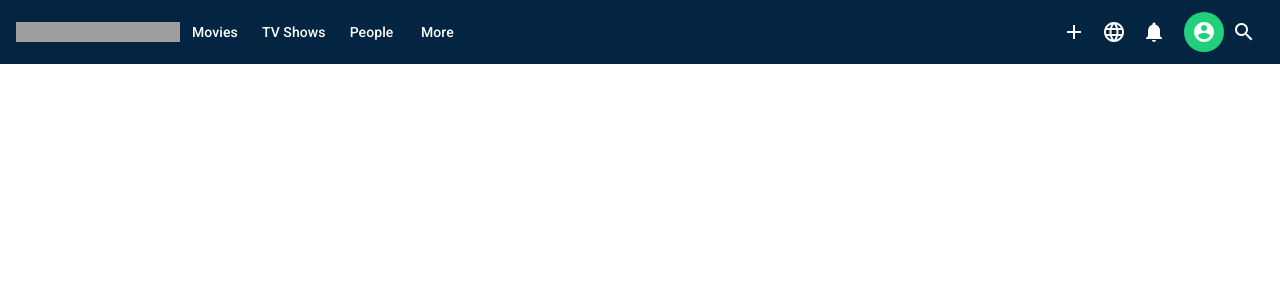
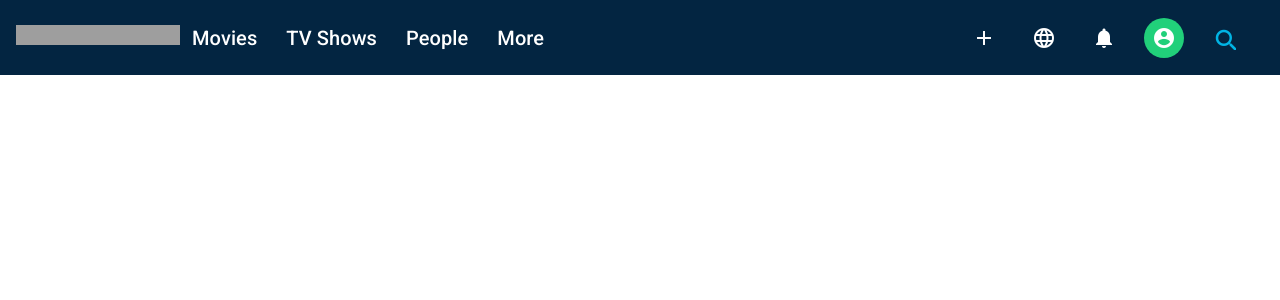
Before and after one commit to Riajul-Alam-BS23/MovieMania, an Angular app: page / in a window 1280 px wide. Shown: the top 300 px of the page. Built offline with nearby package versions, Linux system fonts and the light colour scheme; grey boxes are pictures that could not be loaded.

Commit message:
update header

```diff
--- a/src/app/core/shell/layout/header/header.component.css
+++ b/src/app/core/shell/layout/header/header.component.css
@@ -1,7 +1,7 @@
 .tmdb-header {
     background-color: #032541;
     color: white;
-    height: 64px;
+    height: 75px;
 }
 
 .logo {
@@ -15,13 +15,14 @@
 
 mat-toolbar button {
     color: white;
+    font-size: 20px;
+    margin-right: 5px;
+
 }
 
 .profile-button {
     background-color: #21d07a;
     border-radius: 50%;
-    padding: 8px;
-    margin-left: 10px;
 }
 
 
@@ -33,3 +34,15 @@ mat-toolbar button {
     width: 170px !important;
     background-color: #f6f6f6 !important;
 }
+
+.search-icon {
+    color: #01b4e4;
+    font-size: 30px;
+}
+
+.nav-icon button {
+    margin-right: 20px;
+}
+
+
+/* Search */
--- a/src/app/core/shell/layout/header/header.component.html
+++ b/src/app/core/shell/layout/header/header.component.html
@@ -1,22 +1,53 @@
 <mat-toolbar color="primary" class="tmdb-header">
+    <a routerLink="/home">
       <img src="https://www.themoviedb.org/assets/2/v4/logos/v2/blue_short-8e7b30f73a4020692ccca9c88bafe5dcb6f8a62a4c6bc55cd9ba82bb2cd95f6c.svg"
            alt="TMDB Logo" class="logo">
-    <button mat-button [matMenuTriggerFor]="moviesMenu">Movies</button>
+    </a>
+    <button  mat-button #moviesMenuTrigger="matMenuTrigger"
+            (mouseover)="moviesMenuTrigger.openMenu()"
+            [matMenuTriggerFor]="moviesMenu" >Movies</button>
     <mat-menu #moviesMenu="matMenu" class="custom-menu-panel">
       <button mat-menu-item class="custom-menu-item">Popular</button>
       <button mat-menu-item class="custom-menu-item">Now Playing</button>
       <button mat-menu-item class="custom-menu-item">Upcoming</button>
       <button mat-menu-item class="custom-menu-item">Top Rated</button>
     </mat-menu>
-    <button mat-button>TV Shows</button>
-    <button mat-button>People</button>
-    <button mat-button>More</button>
+
+    <button mat-button [matMenuTriggerFor]="tvShowsMenu"
+     #tvShowsMenuTrigger="matMenuTrigger"
+     (mouseover)="tvShowsMenuTrigger.openMenu()"
+    >TV Shows</button>
+    <mat-menu #tvShowsMenu="matMenu" class="custom-menu-panel">
+      <button mat-menu-item class="custom-menu-item">Popular</button>
+      <button mat-menu-item class="custom-menu-item">Airing Today</button>
+      <button mat-menu-item class="custom-menu-item">On TV</button>
+      <button mat-menu-item class="custom-menu-item">Top Rated</button>
+    </mat-menu>
+
+    <button mat-button [matMenuTriggerFor]="peopleMenu">People</button>
+    <mat-menu #peopleMenu="matMenu"class="custom-menu-panel">
+      <button mat-menu-item class="custom-menu-item">Popular People</button>
+    </mat-menu>
+
+    <button mat-button [matMenuTriggerFor]="moreMenu">More</button>
+    <mat-menu #moreMenu="matMenu"class="custom-menu-panel">
+      <button mat-menu-item class="custom-menu-item">Discussions</button>
+      <button mat-menu-item class="custom-menu-item">Leaderboard</button>
+      <button mat-menu-item class="custom-menu-item">Support</button>
+      <button mat-menu-item class="custom-menu-item">API</button>
+    </mat-menu>
+
     <span class="spacer"></span>
-    <button mat-icon-button>
+    <div class="nav-icon">
+      <button mat-icon-button [matMenuTriggerFor]="addMovieMenu">
         <mat-icon>add</mat-icon>
       </button>
+      <mat-menu #addMovieMenu="matMenu"class="custom-menu-panel">
+        <button mat-menu-item class="custom-menu-item">Add New Movie</button>
+        <button mat-menu-item class="custom-menu-item">Add New TV Show</button>
+      </mat-menu>
       <button mat-icon-button>
-        <mat-icon>language</mat-icon>
+        <mat-icon class="language-icon">language</mat-icon>
       </button>
       <button mat-icon-button>
         <mat-icon>notifications</mat-icon>
@@ -25,6 +56,32 @@
         <mat-icon>account_circle</mat-icon>
       </button>
       <button mat-icon-button>
-        <mat-icon>search</mat-icon>
+        <mat-icon class="search-icon">search</mat-icon>
       </button>
+    </div>
   </mat-toolbar>
+
+
+
+
+
+
+
+
+
+<!-- <mat-toolbar color="primary">
+  <span>My Application</span>
+  <span class="spacer"></span>
+  <button mat-button [matMenuTriggerFor]="menu">Menu</button>
+  <mat-menu #menu="matMenu">
+    <button mat-menu-item>Home</button>
+    <button mat-menu-item>About</button>
+    <button mat-menu-item [matMenuTriggerFor]="galleryMenu">Gallery</button>
+  </mat-menu>
+  <mat-menu #galleryMenu="matMenu">
+    <button mat-menu-item>Html</button>
+    <button mat-menu-item>Js</button>
+    <button mat-menu-item>Angular</button>
+    <button mat-menu-item>Typescript</button>
+  </mat-menu>
+</mat-toolbar> -->
--- a/src/app/core/shell/layout/header/header.component.ts
+++ b/src/app/core/shell/layout/header/header.component.ts
@@ -7,6 +7,12 @@ import { MatMenuTrigger } from '@angular/material/menu';
   styleUrl: './header.component.css'
 })
 export class HeaderComponent {
-  @ViewChild('moviesMenuTrigger') moviesMenuTrigger: MatMenuTrigger;
+  openMyMenu(menuTrigger: MatMenuTrigger) {
+    menuTrigger.openMenu();
+  }
+  @ViewChild(MatMenuTrigger) menuTrigger!: MatMenuTrigger;
 
+  openMenu(trigger: MatMenuTrigger) {
+    trigger.openMenu();
+  }
 }
```
Also changed, not shown: src/app/core/shell/layout/layout.module.ts (+18 -5 lines), src/app/material/material.module.ts (+19 -0 lines), 1 other file (tests, documents, lock files or other folders). Lines whose indentation alone changed are shown as unchanged.
